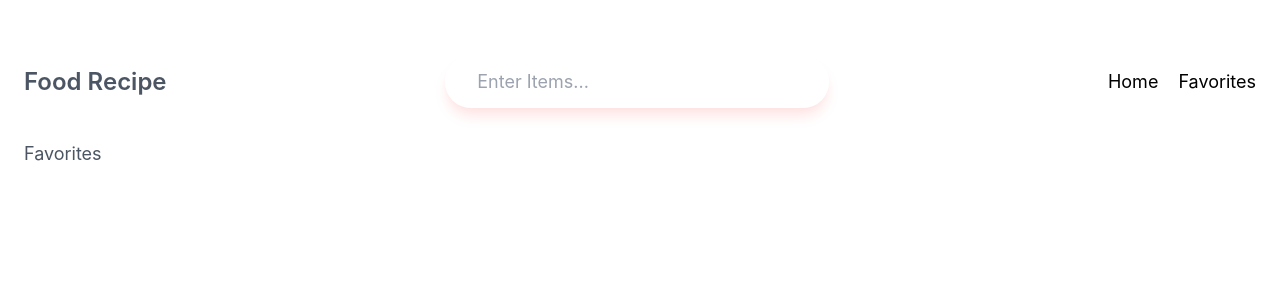
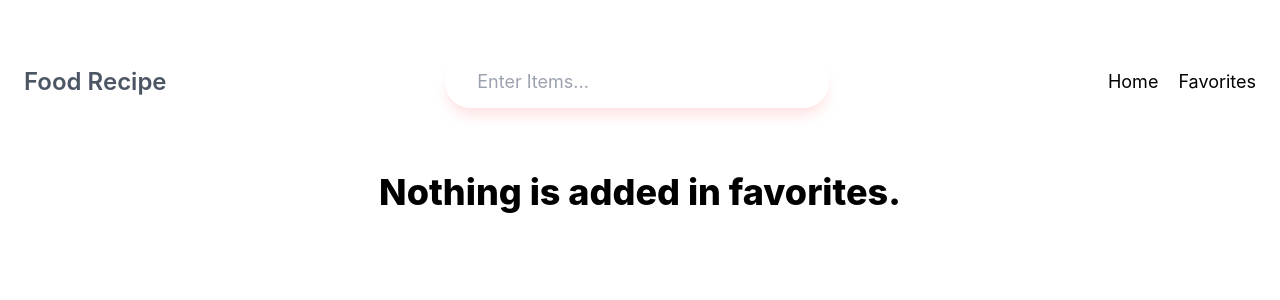
Before and after one commit to Rhea-Singh-0801/food_recipe_app, a React (Create React App) app in the folder food_recipe_app/: page /favorites in a window 1280 px wide. Shown: the top 300 px of the page. Built offline with nearby package versions, Linux system fonts and the light colour scheme.

Commit message:
Favorite item functionality added

```diff
--- a/food_recipe_app/src/context/index.jsx
+++ b/food_recipe_app/src/context/index.jsx
@@ -8,6 +8,7 @@ export default function GlobalState({ children }) {
   const [loading, setLoading] = useState(false);
   const [recipeList, setRecipeList] = useState([]);
   const [recipeDetailsData, setRecipeDetailsData] = useState(null);
+  const [favoritesList, setFavoritesList] = useState([]);
 
   async function handleSubmit(event) {
     event.preventDefault();
@@ -32,6 +33,24 @@ export default function GlobalState({ children }) {
 
   //   console.log(loading, recipeList);
 
+  function handleAddToFavorite(getCurrentItem) {
+    console.log(getCurrentItem);
+    let cpyFavoritesList = [...favoritesList];
+    const index = cpyFavoritesList.findIndex(
+      (item) => item.id === getCurrentItem.id
+    );
+
+    if (index === -1) {
+      cpyFavoritesList.push(getCurrentItem);
+    } else {
+      cpyFavoritesList.splice(index);
+    }
+
+    setFavoritesList(cpyFavoritesList);
+  }
+
+  console.log(favoritesList, "favoritesList");
+
   return (
     <GlobalContext.Provider
       value={{
@@ -42,6 +61,8 @@ export default function GlobalState({ children }) {
         handleSubmit,
         recipeDetailsData,
         setRecipeDetailsData,
+        handleAddToFavorite,
+        favoritesList,
       }}
     >
       {children}
--- a/food_recipe_app/src/pages/favorites/index.jsx
+++ b/food_recipe_app/src/pages/favorites/index.jsx
@@ -1,3 +1,21 @@
+import { useContext } from "react";
+import RecipeItem from "../../components/recipe-item";
+import { GlobalContext } from "../../context";
+
 export default function Favorites() {
-  return <div>Favorites</div>;
+  const { favoritesList } = useContext(GlobalContext);
+
+  return (
+    <div className="py-8 container mx-auto flex flex-wrap justify-center gap-10">
+      {favoritesList && favoritesList.length > 0 ? (
+        favoritesList.map((item) => <RecipeItem item={item} />)
+      ) : (
+        <div>
+          <p className="lg:text-4xl text-xl text-center text-black font-extrabold">
+            Nothing is added in favorites.
+          </p>
+        </div>
+      )}
+    </div>
+  );
 }
```
